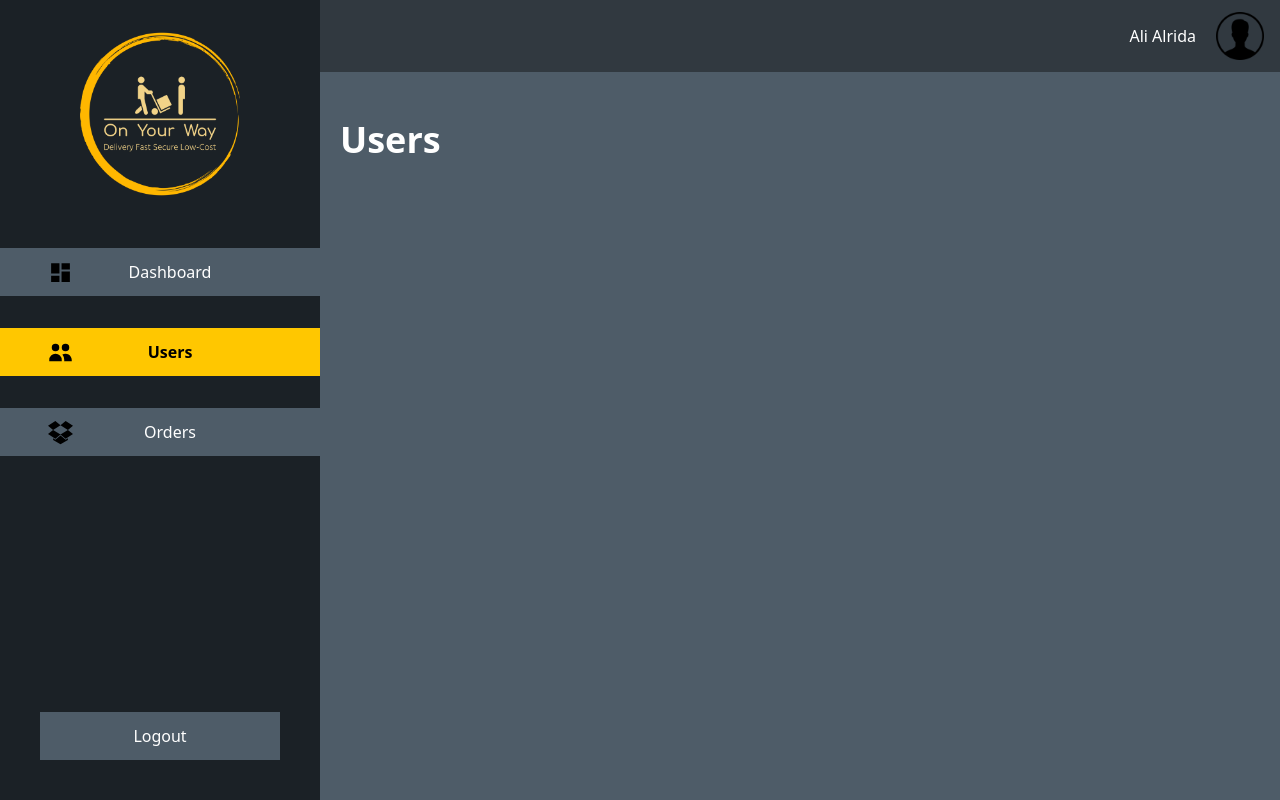
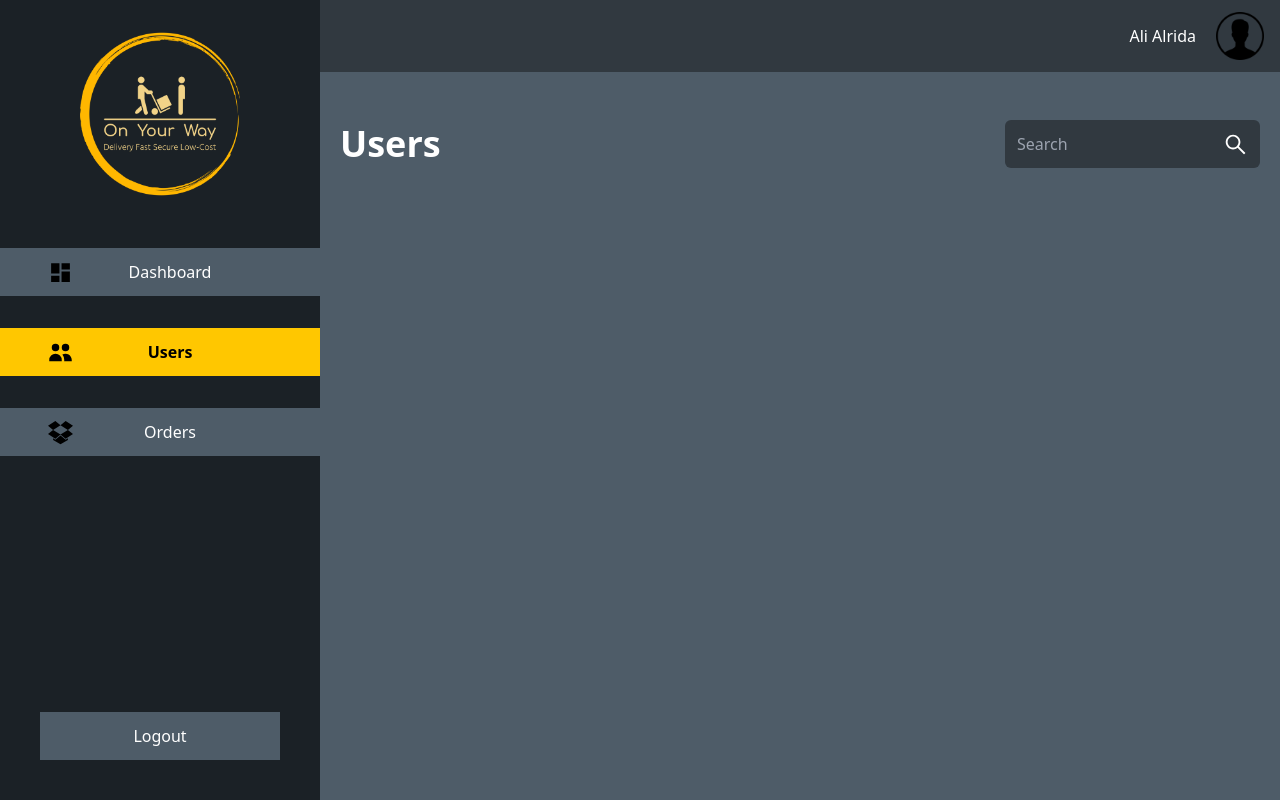
Before and after one commit to aliShouman0/on-your-way, a React (Create React App) app in the folder on-your-way-admin/: page /users in a window 1280 px wide. Built offline with nearby package versions, Linux system fonts and the light colour scheme.

Commit message:
Frontend: Adding the custom search component and create its useState

```diff
--- a/on-your-way-admin/src/pages/Users/Users.jsx
+++ b/on-your-way-admin/src/pages/Users/Users.jsx
@@ -1,14 +1,19 @@
-import React from "react";
+import React, { useState } from "react";
 import LeftPanel from "../../components/LeftPanel/LeftPanel";
 import Navbar from "../../components/Navbar/Navbar";
+import Search from "../../components/Search/Search";
 
 function Users() {
+  const [search, setSearch] = useState("");
   return (
     <div className=" w-full h-screen bg-dark   overflow-x-hidden ">
       <Navbar />
       <LeftPanel active={"users"} />
       <section className="absolute top-[10%] right-0 h-auto w-3/4 p-5 flex flex-col bg-dark  ">
-        <p className="text-white text-4xl mt-5 font-bold text-left">Users</p>
+        <div className="flex justify-between mt-5 items-center">
+          <p className="text-white text-4xl  font-bold text-left">Users</p>
+          <Search value={search} setValue={setSearch} placeholder="Search" />
+        </div>
         <div className="flex flex-col justify-center items-center"></div>
       </section>
     </div>
```
